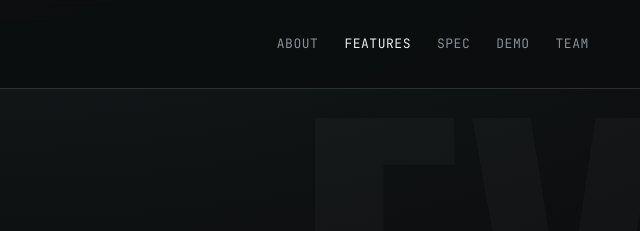
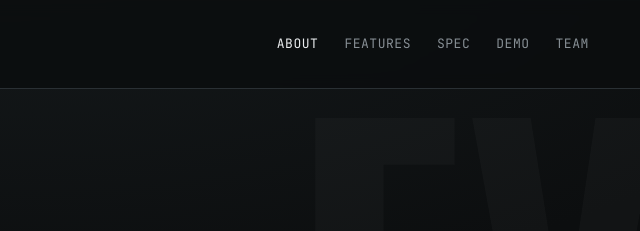
Before and after one commit to Makeitgood626/diye, a plain HTML site: page index.html in a window 1280 px wide. Shown: the top 231 px of the page, 640-1280 px from the left. Drawn offline with nearby package versions, Linux system fonts and the light colour scheme.

Commit message:
Nav: remove static active highlight, add scroll-spy

```diff
--- a/index.html
+++ b/index.html
@@ -211,7 +211,7 @@
   <div class="wrap nav-in">
     <a class="brand" href="#top"><img src="logo.jpg" alt="Electric Assist Utility Cart"><b>地野省力車</b><span class="ta">TERRAASSIST</span></a>
     <nav class="menu">
-      <a href="#about">ABOUT</a><a class="active" href="#features">FEATURES</a><a href="#specs">SPEC</a>
+      <a href="#about">ABOUT</a><a href="#features">FEATURES</a><a href="#specs">SPEC</a>
       <a href="#video">DEMO</a><a href="#team">TEAM</a>
     </nav>
   </div>
@@ -414,6 +414,14 @@
 <script>
   var io=new IntersectionObserver(function(es){es.forEach(function(e){if(e.isIntersecting){e.target.classList.add('in');io.unobserve(e.target)}})},{threshold:.12});
   document.querySelectorAll('.reveal').forEach(function(n){io.observe(n)});
+
+  var navlinks=document.querySelectorAll('nav.menu a');
+  var map={};navlinks.forEach(function(a){map[a.getAttribute('href').slice(1)]=a});
+  var spy=new IntersectionObserver(function(es){es.forEach(function(e){
+    if(e.isIntersecting){navlinks.forEach(function(a){a.classList.remove('active')});
+      var t=map[e.target.id];if(t)t.classList.add('active')}})},
+    {rootMargin:'-45% 0px -50% 0px',threshold:0});
+  ['about','features','specs','video','team'].forEach(function(id){var el=document.getElementById(id);if(el)spy.observe(el)});
 </script>
 </body>
 </html>
```
